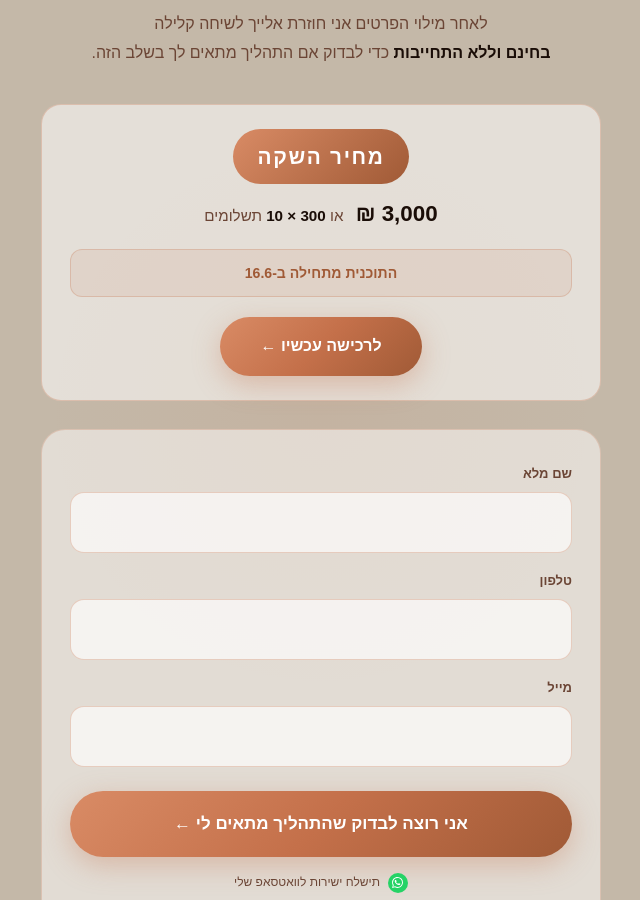
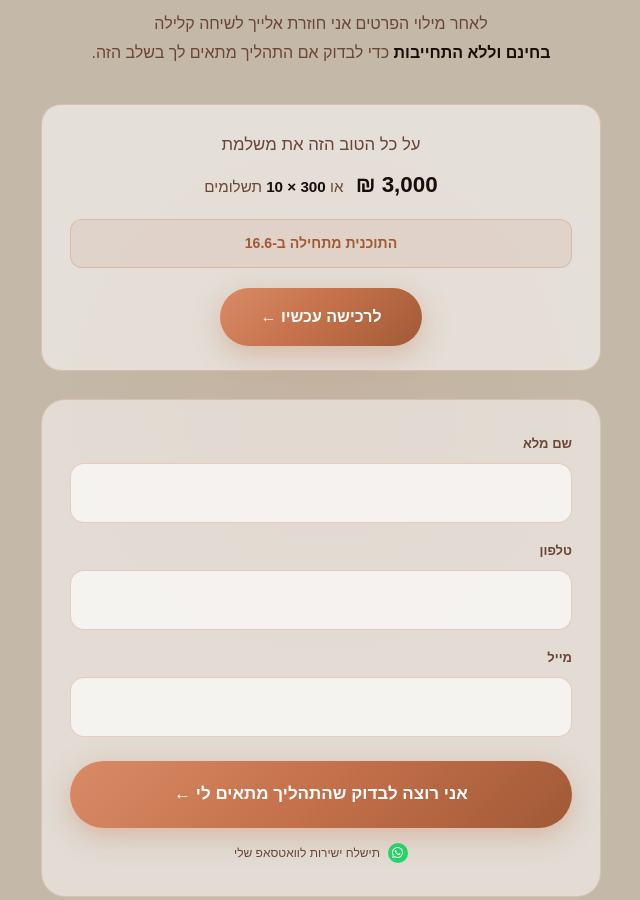
Before and after one commit to shenhav1985-netizen/floweat-landing, a Next.js app: page / in a window 1280 px wide. Shown: the part 11100-12000 px from the top of the page, without its empty margins (319-959 px from the left). Built offline with nearby package versions, Linux system fonts and the light colour scheme.

Commit message:
Replace price badge with 'על כל הטוב הזה את משלמת'

```diff
--- a/app/components/FinalCTASection.tsx
+++ b/app/components/FinalCTASection.tsx
@@ -141,23 +141,15 @@ export default function FinalCTASection() {
             textAlign: 'center',
           }}
         >
-          {/* Early bird badge */}
-          <div style={{
-            display: 'inline-block',
-            background: 'linear-gradient(135deg, var(--copper-light), var(--copper-dark))',
-            color: '#fff',
-            fontSize: 'clamp(1rem, 2.5vw, 1.3rem)',
-            fontWeight: 800,
-            letterSpacing: '0.08em',
-            padding: '8px 24px',
-            borderRadius: 9999,
-            marginBottom: 16,
-          }}>
-            מחיר השקה
-          </div>
-
           {/* Price */}
           <div style={{ marginBottom: 16 }}>
+            <p style={{
+              fontSize: 'clamp(0.95rem, 2.1vw, 1.05rem)',
+              color: 'var(--text-medium)',
+              marginBottom: 10,
+            }}>
+              על כל הטוב הזה את משלמת
+            </p>
             <span style={{
               fontSize: 'clamp(1.1rem, 2.5vw, 1.4rem)',
               fontWeight: 700,
```
